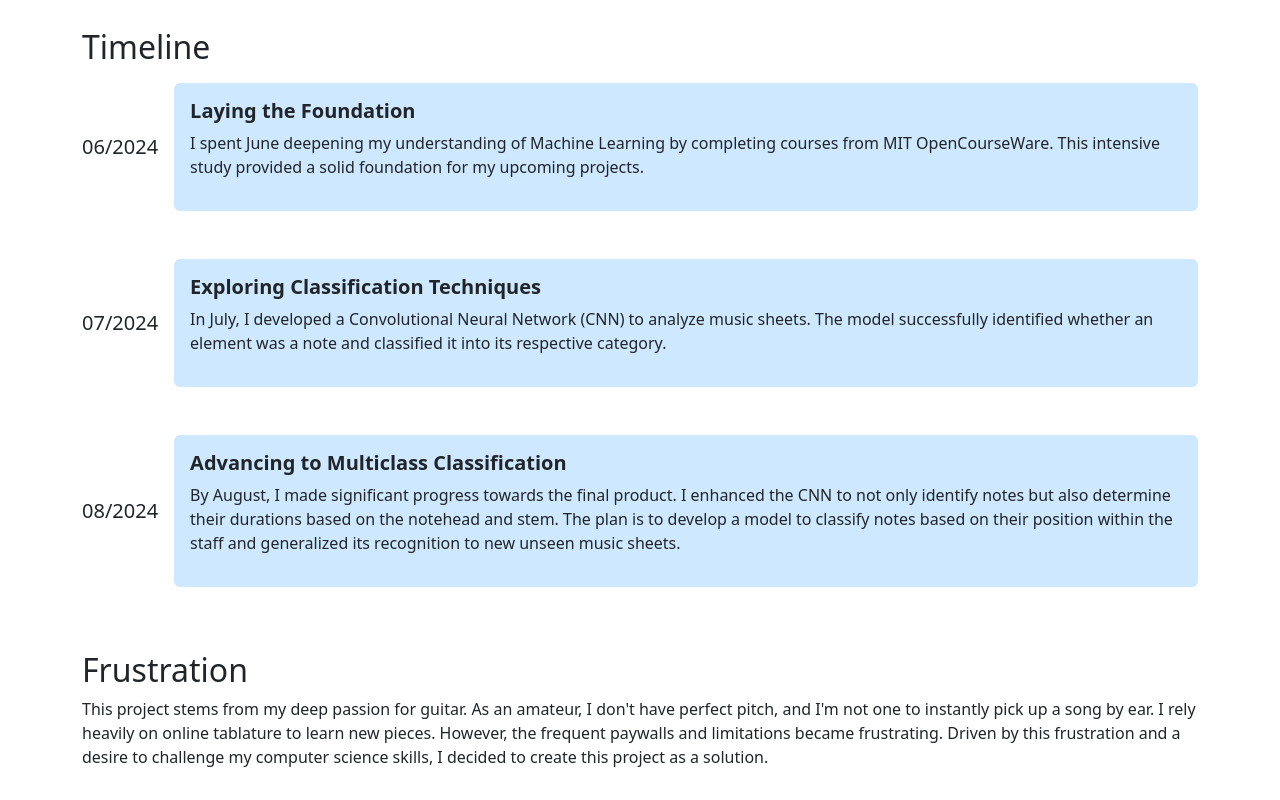
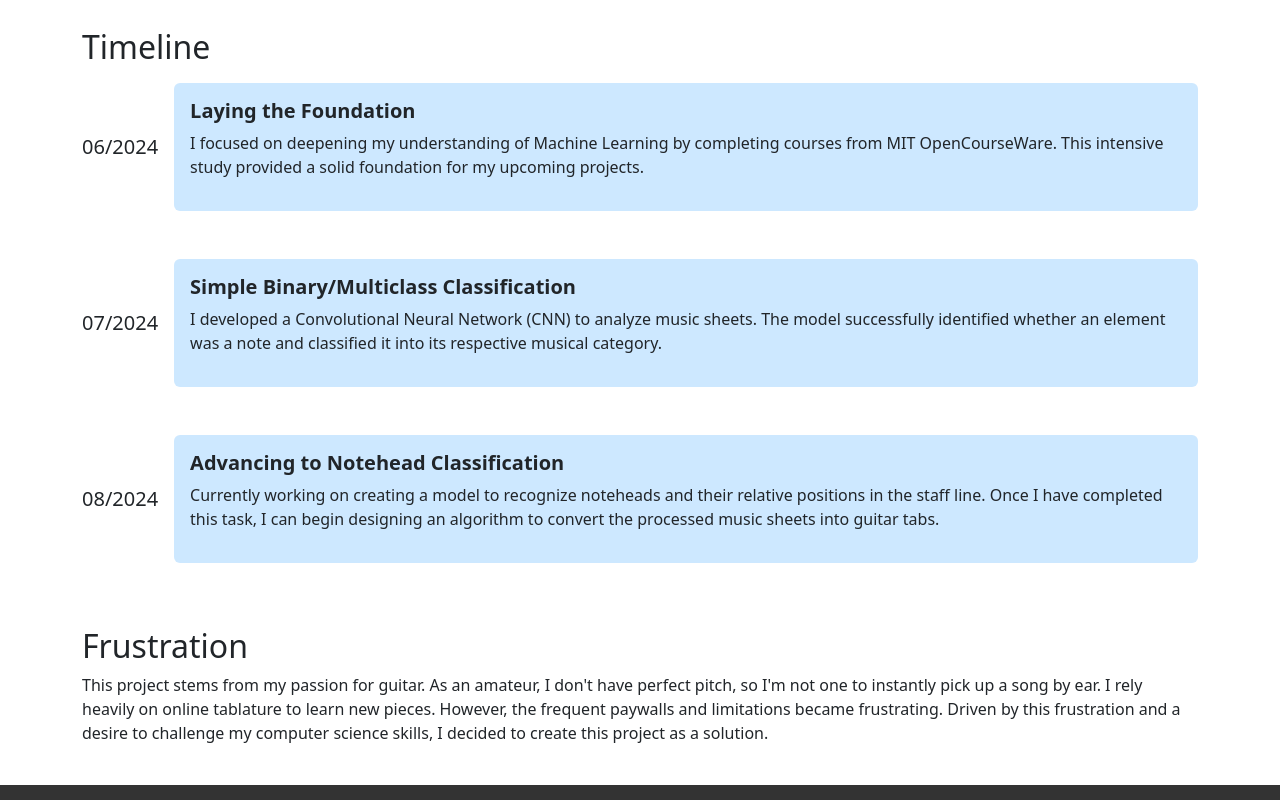
Before and after one commit to austinliu05/guitar-tab-transformer, a React (Create React App) app in the folder frontend/: page /home in a window 1280 px wide. Shown: the part 860-1660 px from the top of the page. Built offline with nearby package versions, Linux system fonts and the light colour scheme.

Commit message:
Updated Navbar and descriptions

```diff
--- a/frontend/src/App.tsx
+++ b/frontend/src/App.tsx
@@ -1,5 +1,5 @@
 import { Routes, Route } from 'react-router-dom';
-import CustomNavbar from './pages/Navbar';
+import CustomNavbar from './components/Navbar';
 import Home from './pages/Home';
 import NotFound from './pages/NotFound';
 import Footer from './components/Footer'
--- a/frontend/src/pages/Navbar.tsx
+++ b/frontend/src/components/Navbar.tsx
@@ -47,7 +47,7 @@ const CustomNavbar: React.FC = () => {
                             target="_blank"
                             href='https://www.kaggle.com/code/apoxieforest/gtt-note-identification'
                         >
-                            Note Classification
+                            Notehead Classification
                         </Nav.Link>
                     </Nav>
                 </Navbar.Collapse>
--- a/frontend/src/components/Timeline.tsx
+++ b/frontend/src/components/Timeline.tsx
@@ -11,19 +11,19 @@ const timelineData = [
     {
         date: "06/2024",
         title: "Laying the Foundation",
-        description: "I spent June deepening my understanding of Machine Learning by completing courses from MIT OpenCourseWare. This intensive study provided a solid foundation for my upcoming projects.",
+        description: "I focused on deepening my understanding of Machine Learning by completing courses from MIT OpenCourseWare. This intensive study provided a solid foundation for my upcoming projects.",
         image: ""
     },
     {
         date: "07/2024",
-        title: "Exploring Classification Techniques",
-        description: "In July, I developed a Convolutional Neural Network (CNN) to analyze music sheets. The model successfully identified whether an element was a note and classified it into its respective category.",
+        title: "Simple Binary/Multiclass Classification",
+        description: "I developed a Convolutional Neural Network (CNN) to analyze music sheets. The model successfully identified whether an element was a note and classified it into its respective musical category.",
         image: ""
     },
     {
         date: "08/2024",
-        title: "Advancing to Multiclass Classification",
-        description: "By August, I made significant progress towards the final product. I enhanced the CNN to not only identify notes but also determine their durations based on the notehead and stem. The plan is to develop a model to classify notes based on their position within the staff and generalized its recognition to new unseen music sheets.",
+        title: "Advancing to Notehead Classification",
+        description: "Currently working on creating a model to recognize noteheads and their relative positions in the staff line. Once I have completed this task, I can begin designing an algorithm to convert the processed music sheets into guitar tabs.",
         image: ""
     },
 ];
--- a/frontend/src/pages/Home.tsx
+++ b/frontend/src/pages/Home.tsx
@@ -27,7 +27,7 @@ const Home: React.FC = () => {
             <Row className='mt-3 mb-4'>
                 <Col>
                     <h2>Frustration</h2>
-                    <p>This project stems from my deep passion for guitar. As an amateur, I don't have perfect pitch, and I'm not one to instantly pick up a song by ear. I rely heavily on online tablature to learn new pieces. However, the frequent paywalls and limitations became frustrating. Driven by this frustration and a desire to challenge my computer science skills, I decided to create this project as a solution.</p>
+                    <p>This project stems from my passion for guitar. As an amateur, I don't have perfect pitch, so I'm not one to instantly pick up a song by ear. I rely heavily on online tablature to learn new pieces. However, the frequent paywalls and limitations became frustrating. Driven by this frustration and a desire to challenge my computer science skills, I decided to create this project as a solution.</p>
                 </Col>
             </Row>
         </Container>
```
